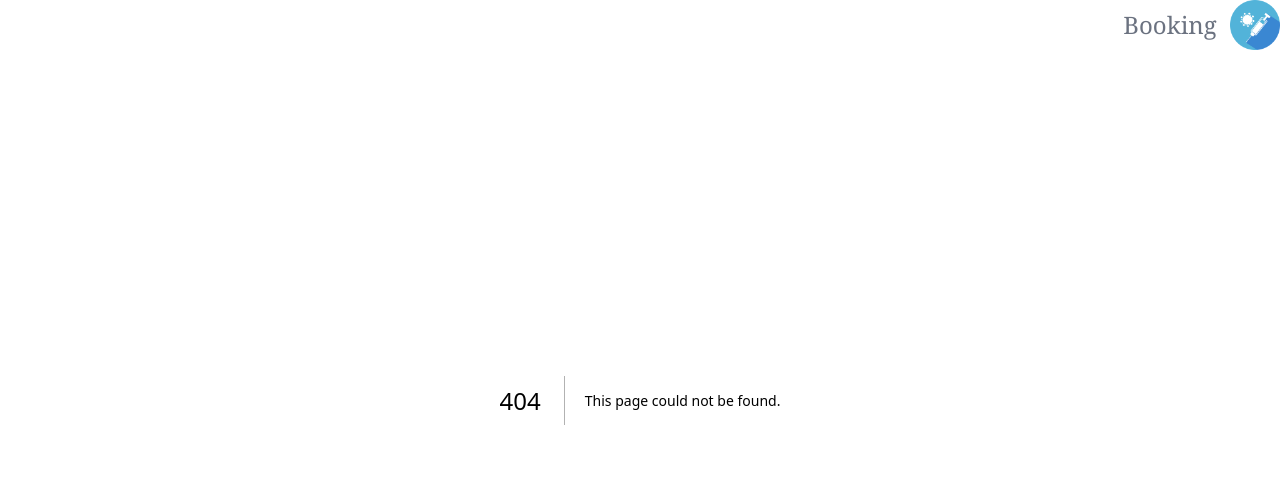
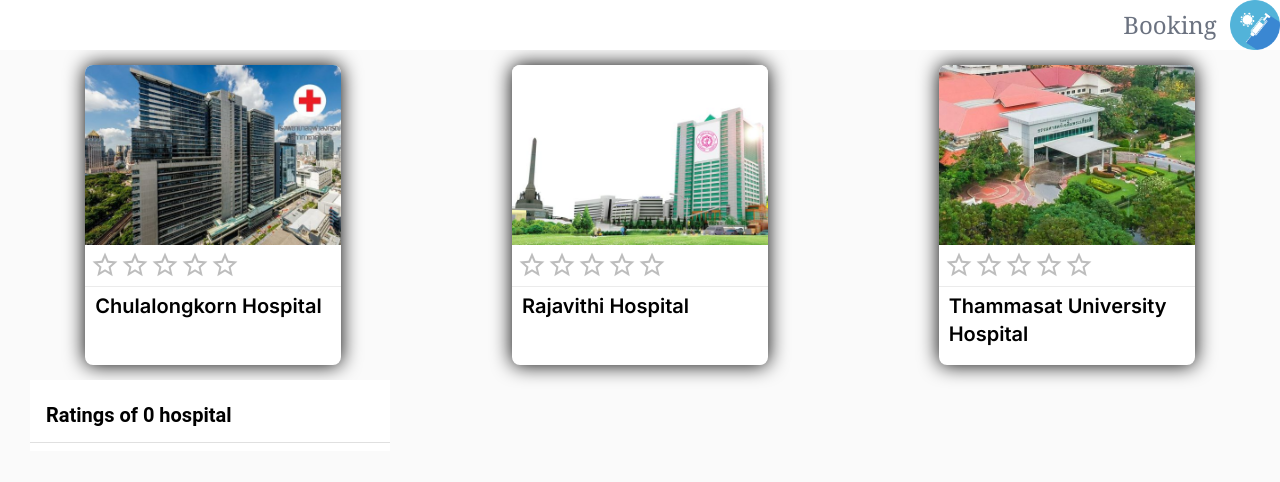
Before and after one commit to PunnyOz2/SW_dev2_Assignments3, a Next.js app: page /hospital in a window 1280 px wide. Before the commit this address had no page. Shown: the top 482 px of the page. Built offline with nearby package versions, Linux system fonts and the light colour scheme.

Commit message:
Assignment 7: Finished

```diff
--- /dev/null
+++ b/src/app/(hospitalinfo)/hospital/[hid]/page.tsx
@@ -0,0 +1,19 @@
+import Image from 'next/image'
+export default function HospitalDetailPage({params}: {params: {hid:string}}){
+    const mockHospital = new Map()
+    mockHospital.set("001",{name:'Chulalongkorn Hospital', imgSrc:'/img/chula.jpg'})
+    mockHospital.set("002",{name:'Rajavithi Hospital', imgSrc:'/img/rajavithi.jpg'})
+    mockHospital.set("003",{name:'Thammasat University Hospital', imgSrc:'/img/thammasat.jpg'})
+    return (
+        <main className='text-center p-5'>
+            <h1 className='text-lg font-medium'>Hospital ID {params.hid}</h1>
+            <div className="flex flex-row my-5">
+                <Image src={(mockHospital.get(params.hid)).imgSrc}
+                    alt='Hospital Picture'
+                    width={0} height={0} sizes="100vw"
+                    className='rounded-lg w-[30%] bg-black'/>
+                <div className='text-2xl mx-5 font-bold'>{(mockHospital.get(params.hid)).name}</div>
+            </div>
+        </main>
+    )
+}
--- /dev/null
+++ b/src/app/(hospitalinfo)/hospital/page.tsx
@@ -0,0 +1,9 @@
+import CardPanel from "@/components/CardPanel";
+
+export default function Home() {
+    return (
+        <main>
+            <CardPanel />
+        </main>
+    )
+}
--- a/src/app/page.tsx
+++ b/src/app/page.tsx
@@ -1,11 +1,9 @@
 import Banner from '@/components/Banner'
-import CardPanel from '@/components/CardPanel'
 
 export default function Home() {
   return (
     <main>
       <Banner />
-      <CardPanel />
     </main>
   )
 }
--- a/src/components/Banner.tsx
+++ b/src/components/Banner.tsx
@@ -1,18 +1,23 @@
 'use client'
+import { Button } from '@mui/material';
 import Image from 'next/image'
 import { useState } from 'react'
+import { useRouter } from 'next/navigation'
 export default function Banner() {
   const covers = ['/img/b1.jpg', '/img/b2.jpg', '/img/b3.jpg', '/img/b4.jpg'];
   const [index, setIndex] = useState(0);
+  const router= useRouter()
   return (
     <div className='p-5 m-0 w-[100vw] h-[80vh] relative
     after:content-[""] after:inset-0 after:absolute after:shadow-[inset_0px_0px_20px_7px_black] text-white
     ' onClick={() => setIndex(index+1)}>
-      <Image src={covers[index%4]} alt="Booster Dose" layout="fill" objectFit="cover" priority/>
+      <Image src={covers[index%4]} alt="Booster Dose" layout="fill" objectFit="cover" priority className='select-none'/>
       <div className='relative top-[100px] z-20 text-center select-none'>
         <h1 className='text-5xl font-bold'>Covid-19 Booster Dose</h1>
         <h2 className='text-3xl font-light'>Get your booster dose today!</h2>
       </div>
+      <Button variant="contained" size="large" color='primary' className='bg-blue-400 z-30 absolute bottom-0 right-0 m-5'
+      onClick={(e)=>{e.stopPropagation(), router.push('/hospital')}}>Select your hospital NOW</Button>
     </div>
   )
 }
--- a/src/components/Card.tsx
+++ b/src/components/Card.tsx
@@ -17,7 +17,9 @@
           className='rounded-t-lg object-cover'
           />
         </div>
-        <Rating name="simple-controlled" value={rating} onChange={(e, newvalue) => {e.stopPropagation(), onRating(hospitalName, newvalue)}}
+        <Rating name="simple-controlled" value={rating}
+        onClick={(e) => {e.stopPropagation()}}
+        onChange={(e, newvalue) => {e.stopPropagation(); onRating(hospitalName, newvalue)}}
         className='w-full p-[5px]' size="large"/>
         <Divider light/>
         <div className='w-full h-[30%] py-[5px] pl-[10px] text-black font-semibold text-xl'>
@@ -27,3 +29,7 @@
     </InteractiveCard>
   )
 }
+
+// With stopPropagation, only the button's click handler is called while the div's click handler never fires.
+
+// Where as if you use preventDefault, only the browser's default action is stopped but the div's click handler still fires.
--- a/src/components/CardPanel.tsx
+++ b/src/components/CardPanel.tsx
@@ -2,6 +2,7 @@
 import Card from '@/components/Card'
 import { useReducer } from 'react'
 import { List, ListItem, ListItemText, Divider } from '@mui/material'
+import Link from 'next/link'
 export default function CardPanel() {
     const ratingReducer = (ratingMap:Map<string,number> , action:{type:string, hospital:{name:string, stars:number}}) => {
         switch(action.type) {
@@ -19,25 +20,27 @@
         }
     }
     const [ratingMap, dispatchRatings] = useReducer(ratingReducer, new Map<string, number>())
+
+    const mockHospital = [
+        {hid:"001", name:'Chulalongkorn Hospital', imgSrc:'/img/chula.jpg'},
+        {hid:"002", name:'Rajavithi Hospital', imgSrc:'/img/rajavithi.jpg'},
+        {hid:"003", name:'Thammasat University Hospital', imgSrc:'/img/thammasat.jpg'},
+    ]
+
     return (
         <div className='mb-5'>
             <div className='my-[15px] flex justify-around content-around flex-wrap'>
-                <Card hospitalName="Chulalongkorn Hospital" imgSrc="/img/chula.jpg"
-                onRating={(hospitalName:string, stars:number)=>dispatchRatings({type:'change', hospital:{name: hospitalName, stars:stars}})}
-                currentRating={ratingMap.get('Chulalongkorn Hospital')??0}
-                />
-                <Card hospitalName="Rajavithi Hospital" imgSrc="/img/rajavithi.jpg"
-                onRating={(hospitalName:string, stars:number)=>dispatchRatings({type:'change', hospital:{name: hospitalName, stars:stars}})}
-                currentRating={ratingMap.get('Rajavithi Hospital')??0}
-                />
-                <Card hospitalName="Thammasat University Hospital" imgSrc="/img/thammasat.jpg"
-                onRating={(hospitalName:string, stars:number)=>dispatchRatings({type:'change', hospital:{name: hospitalName, stars:stars}})}
-                currentRating={ratingMap.get('Thammasat University Hospital')??0}
-                />
+                {mockHospital.map((hospital)=>{
+                    return (
+                        <Link key={hospital.hid} href={`/hospital/${hospital.hid}`} className='w-1/5'>
+                            <Card hospitalName={hospital.name} imgSrc={hospital.imgSrc}
+                            onRating={(hospitalName:string, stars:number)=>dispatchRatings({type:'change', hospital:{name: hospitalName, stars:stars}})}
+                            currentRating={ratingMap.get(hospital.name)??0}
+                            />
+                        </Link>
+                    )
+                })}
             </div>
-            {/* <div className='my-[10px] ml-[20px]'>
-                { Array.from(ratingMap).map( (x) => <div key={x[0]} onClick={()=>dispatchRatings({type:'delete', hospital:{name:x[0], stars:0}})}>{x[0]} {x[1]}</div>) }
-            </div> */}
 
             <List sx={{width: '100%',maxWidth: 360,bgcolor: 'background.paper', marginLeft:"30px"}} component="nav" aria-label="mailbox folders">
                 <ListItem>
--- a/src/components/InteractiveCard.tsx
+++ b/src/components/InteractiveCard.tsx
@@ -12,7 +12,7 @@
         }
     }
     return (
-        <div className='w-1/5 h-[300px] rounded-lg bg-white shadow-[0px_0px_20px_rgba(0,0,0,1)]'
+        <div className='w-full h-[300px] rounded-lg bg-white shadow-[0px_0px_20px_rgba(0,0,0,1)]'
         onMouseOver={(e) => onCardMouseAction(e)}
         onMouseOut={(e) => onCardMouseAction(e)}>
             {children}
```
